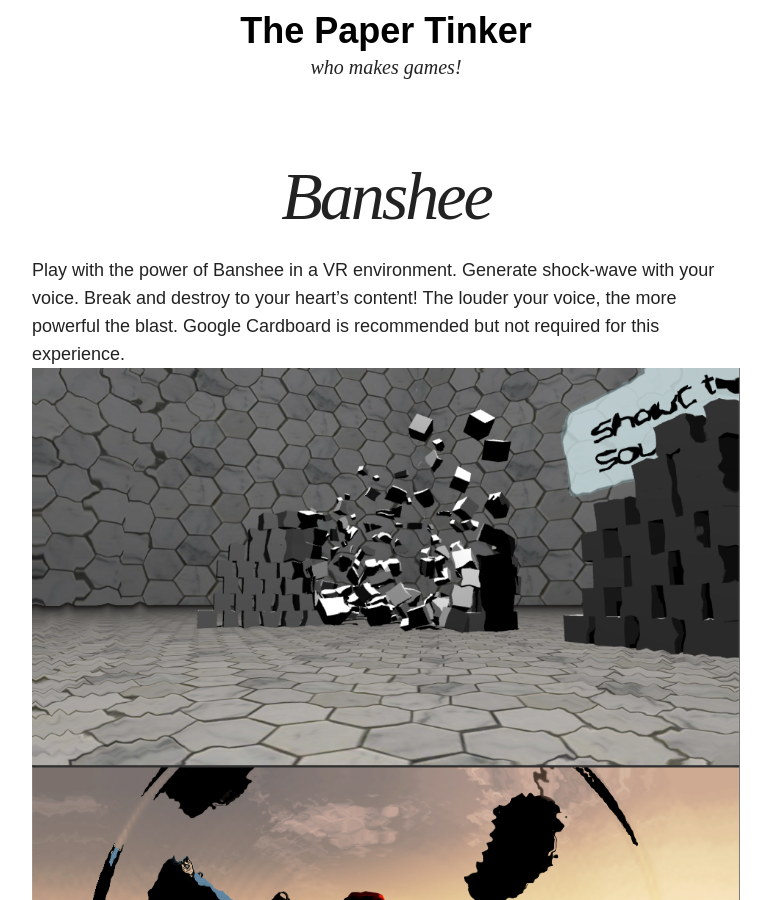
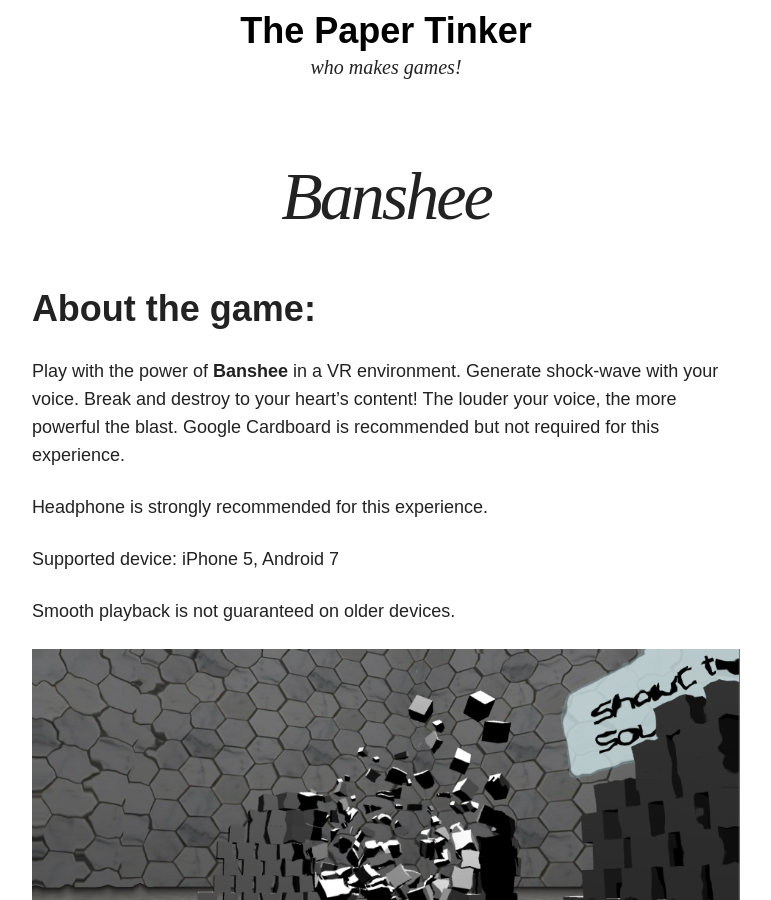
Before and after one commit to papertinker/PaperTinkerSite, a Jekyll site: the page built from games/banshee/index.markdown, in a window 1280 px wide and 900 px high, scrolled down 316 px. Shown: the whole window, without its empty margins (254-1025 px from the left). Built offline with Jekyll 4.4.1, drawn with Linux system fonts in a browser that asks for light colours; nearby versions of some CDN libraries.

Commit message:
Updated Index

```diff
--- a/games/banshee/index.markdown
+++ b/games/banshee/index.markdown
@@ -4,14 +4,10 @@ date: 2017-05-14 21:57:00 -04:00
 layout: page
 ---
 
-Play with the power of Banshee in a VR environment. Generate shock-wave with your voice. Break and destroy to your heart’s content! The louder your voice, the more powerful the blast.
+# About the game:
+
+Play with the power of **Banshee** in a VR environment. Generate shock-wave with your voice. Break and destroy to your heart’s content! The louder your voice, the more powerful the blast.
 Google Cardboard is recommended but not required for this experience.
-![Iphone6s.png](/uploads/Iphone6s.png)
-![Screen Shot 2017-06-08 at 2.44.11 PM.png](/uploads/Screen%20Shot%202017-06-08%20at%202.44.11%20PM.png)
-
-![Twitter Card summary large image screenshot]({{ site.url }}/images/twitter-card-summary-large-image.jpg)
-
-
 
 
 Headphone is strongly recommended for this experience.
@@ -19,3 +15,5 @@ Headphone is strongly recommended for this experience.
 Supported device: iPhone 5, Android 7
 
 Smooth playback is not guaranteed on older devices.
+
+![Iphone6s.png](/uploads/Iphone6s.png)![Screen Shot 2017-06-08 at 2.38.57 PM.png](/uploads/Screen%20Shot%202017-06-08%20at%202.38.57%20PM.png)![Screen Shot 2017-06-08 at 2.44.11 PM.png](/uploads/Screen%20Shot%202017-06-08%20at%202.44.11%20PM.png)![Screen Shot 2017-06-08 at 2.47.45 PM.png](/uploads/Screen%20Shot%202017-06-08%20at%202.47.45%20PM.png)![Screen Shot 2017-06-08 at 2.46.32 PM.png](/uploads/Screen%20Shot%202017-06-08%20at%202.46.32%20PM.png)
```
